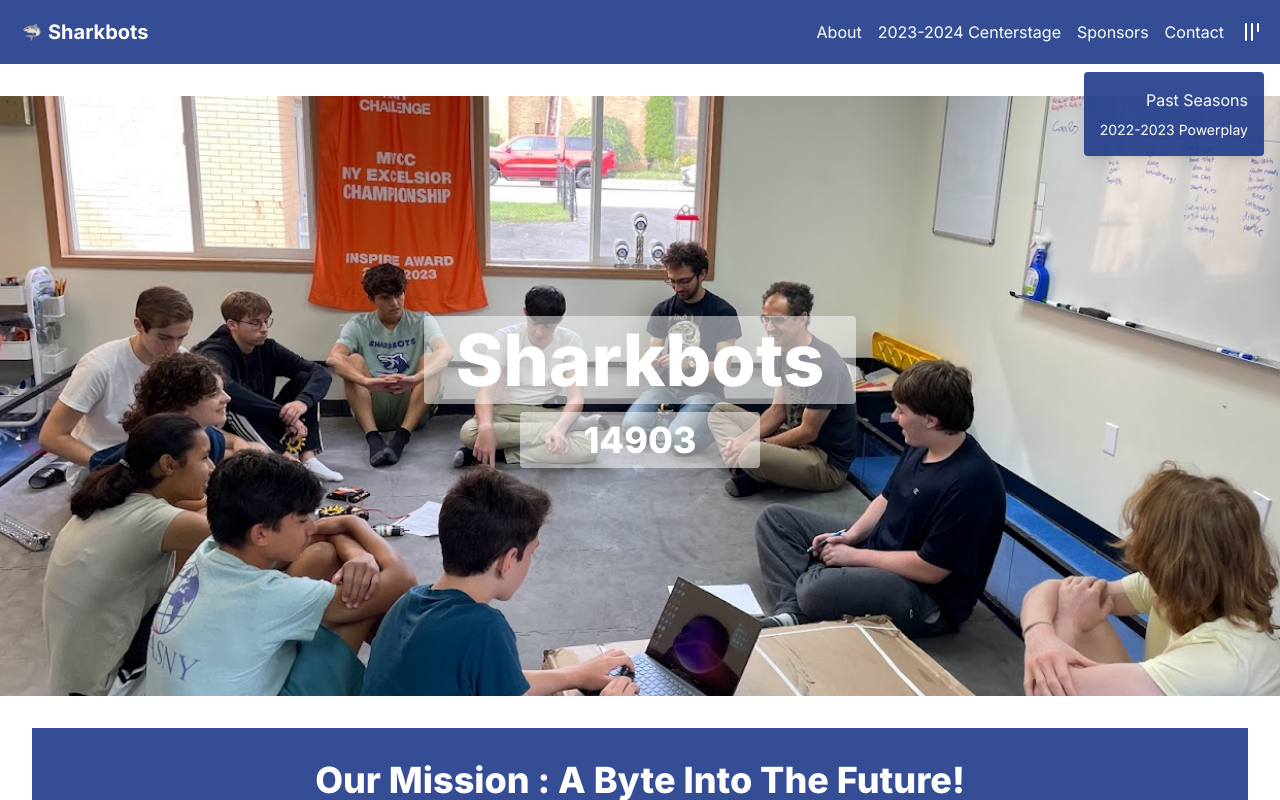
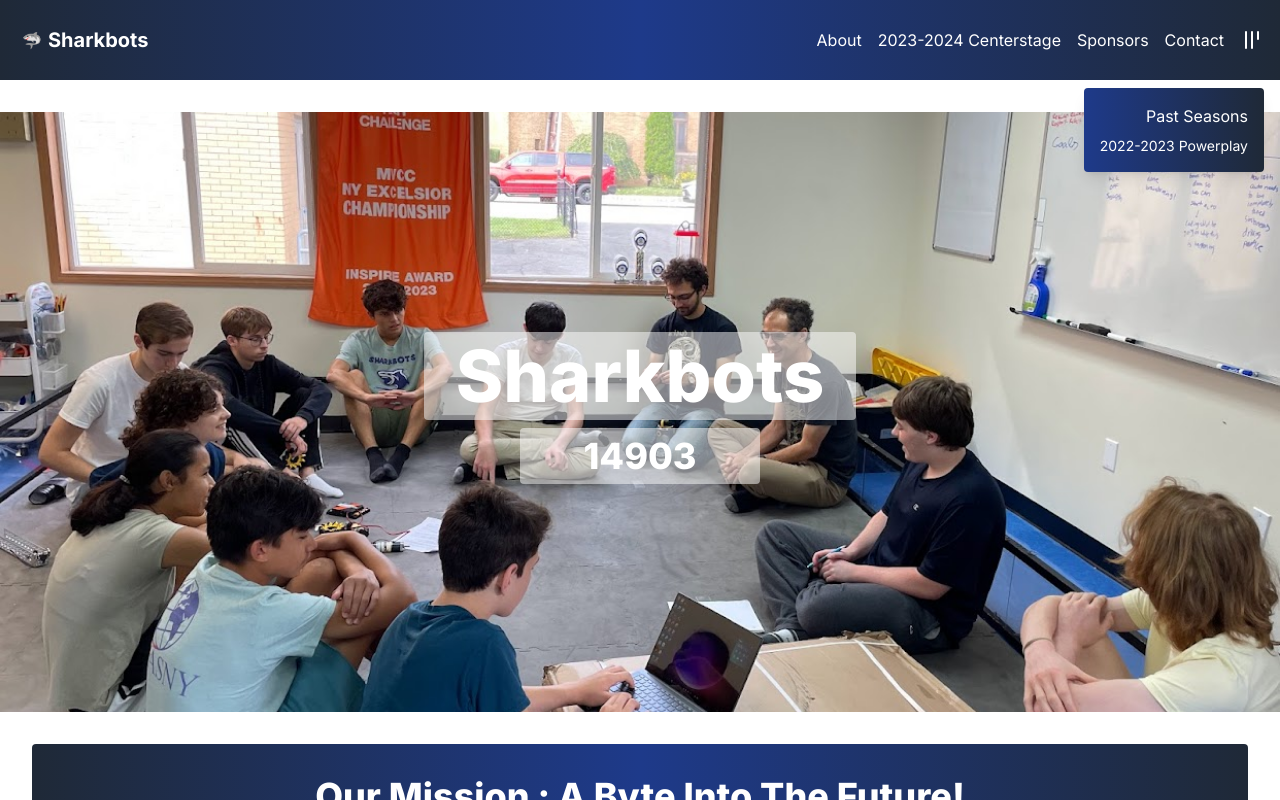
Before and after one commit to SKY3E/Sharkbots-Website, a Next.js app: page / in a window 1280 px wide. Both pictures are taken after a click on the button 1252 px from the left and 32 px from the top of the page. Shown: the top 800 px of the page. Built offline with nearby package versions, Linux system fonts and the light colour scheme.

Commit message:
Updated navbar and page styles

```diff
--- a/app/components/navbar.js
+++ b/app/components/navbar.js
@@ -9,7 +9,7 @@ const Navbar = () => {
   };
 
   return (
-    <nav className="bg-blue-900 bg-opacity-90 text-white flex justify-between items-center p-4">
+    <nav className="bg-gradient-to-r from-gray-800 via-blue-900 to-gray-800 text-white flex justify-between items-center h-20 p-4">
       <a href="/" className="flex items-center">
         <span className="w-8 h-8 flex items-center justify-center">🦈</span>
         <span className="font-bold text-xl underline-animation">Sharkbots</span>
@@ -25,9 +25,9 @@ const Navbar = () => {
           </svg>
         </button>
         {showMenu && (
-          <div className="absolute top-16 right-4 mt-2 space-y-2 p-4 rounded shadow-lg bg-blue-900 bg-opacity-90">
+          <div className="absolute top-20 right-4 mt-2 space-y-2 p-4 rounded shadow-lg bg-gradient-to-r from-blue-900 to-gray-800">
             <h3 className='text-right'>Past Seasons</h3>
-            <a href="/powerplay" className="block text-sm">2022-2023 Powerplay</a>
+            <a href="/powerplay" className="block text-sm underline-animation">2022-2023 Powerplay</a>
           </div>
         )}
       </div>
--- a/app/page.js
+++ b/app/page.js
@@ -19,7 +19,7 @@ const Home = () => {
       <Divider color={"white"} />
       <Slideshow images={images} jsxContent={jsxContent} />
       <Divider color={"white"} />
-      <section className='bg-blue-900 bg-opacity-90 py-8 mx-8'>
+      <section className='bg-gradient-to-r from-gray-800 via-blue-900 to-gray-800 py-8 mx-8 rounded'>
         <h2 className='text-center text-white font-extrabold text-4xl pb-8'>Our Mission : A Byte Into The Future!</h2>
         <p className='text-center text-white font-extrabold text-xl pb-2'>Empowering  students in STEM through collaboration, construction &  creativity.</p>
         <p className='text-center text-white text-xl'>We are passionate about science and technology, and our mission is to share this passion, connect with others, and ultimately learn and grow from one another.</p>
@@ -27,14 +27,14 @@ const Home = () => {
       <Divider color={"white"} />
       <section className='flex justify-around'>
         <img className='object-cover h-96 w-full mr-4 rounded-r-lg' src='/Team.jpg'></img>
-        <div className='h-96 w-full bg-blue-900 bg-opacity-90 ml-4 rounded-l-lg'>
+        <div className='h-96 w-full bg-gradient-to-r from-gray-800 via-blue-900 to-gray-800 ml-4 rounded-l-lg'>
           <h2 className='text-white font-extrabold text-4xl p-8'>Teamwork makes the dreamwork ...</h2>
           <p className='text-white text-xl px-8 pb-2'>We are Team Number 14903, the SharkBots based in Mamaroneck, NY.</p>
           <p className='text-white text-xl px-8'>We are a <span className='font-extrabold'>motivated, diverse and skilled group</span> of 10 high school students from all over Westchester County, who came together after the merging of two FIRST teams. Though our team number has been around for several seasons, many of our members are relatively new to FTC and in many ways we are a rookie team. <span className='font-extrabold'>We are embracing new opportunities to build and establish our team from the ground up and to be competitive and sustainable for many years to come.</span></p>
         </div>
       </section>
       <Divider color={"white"} />
-      <section className='bg-blue-900 bg-opacity-90 py-8 mx-8'>
+      <section className='bg-gradient-to-r from-gray-800 via-blue-900 to-gray-800 py-8 mx-8 rounded'>
         <h2 className='text-center text-white font-extrabold text-4xl pb-8'>Recent Events : Debugging the Past, Coding the Future!</h2>
         <p className='text-center text-white font-extrabold text-xl pb-2'>Here's everything we've been up to since the new season game dropped.</p>
         <p className='text-center text-white text-xl'>Since September, we've met up every week to build our current robot and recently participated in the first qualifiers for our region and were the 1st Alliance Captain.</p>
```
